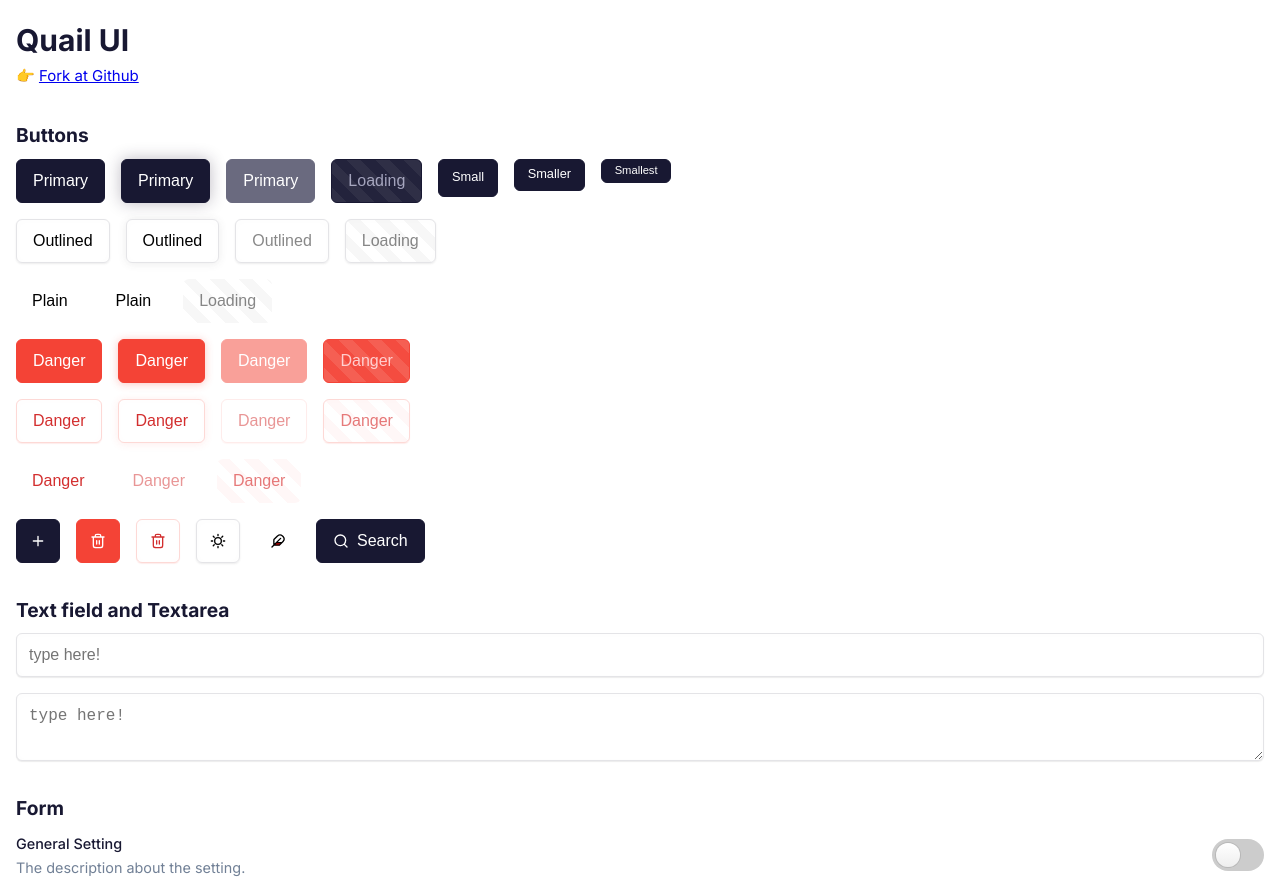
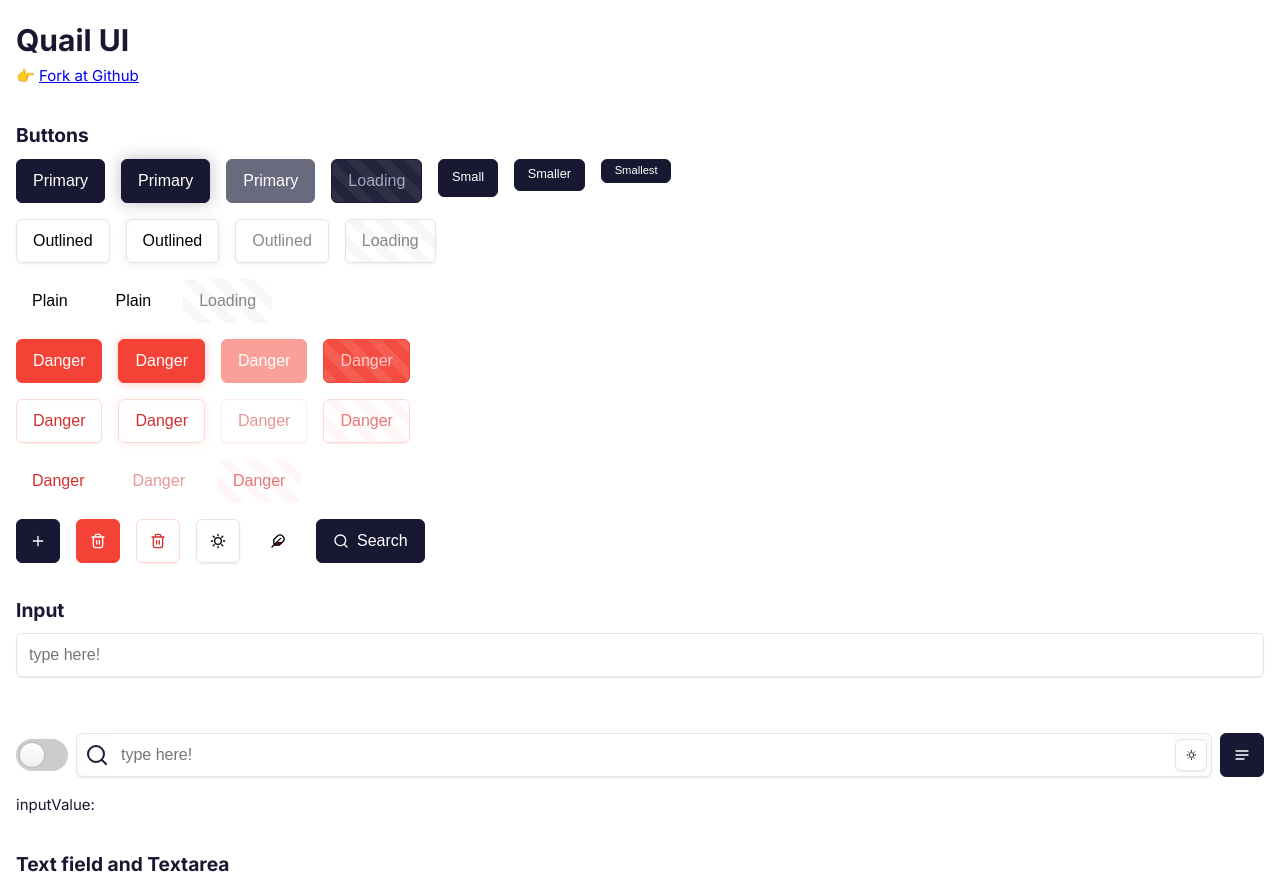
Before and after one commit to quail-ink/quail-ui, a Vue app: page / in a window 1280 px wide. Shown: the top 888 px of the page. Built offline with nearby package versions, Linux system fonts and the light colour scheme.

Commit message:
chore: Add QInput and QSearchInput components

```diff
--- a/src/App.vue
+++ b/src/App.vue
@@ -11,6 +11,8 @@ const dialogValue2 = ref(false);
 const dialogValue3 = ref(false);
 const dialogValue4 = ref(false);
 const fieldValue = ref("");
+const inputValue = ref("");
+
 const menuItems = computed(() => [
   {
     title: "Item 1",
@@ -93,6 +95,22 @@ const tabs = computed(() => [
   { id: "tab3", title: "Tab 3" },
 ]);
 
+const searchItems = computed(() => {
+  const source = [
+    "Apple", "Banana", "Cherry", "Donut", "Apple Pie", "Banana Split",
+  ];
+  const ret = source.map((item) => {
+    return {
+      title: item,
+      subtitle: `This is a ${item}`,
+      action: () => {
+        console.log("search item selected", item);
+      },
+    };
+  });
+  return ret.filter((item) => item.title.toLowerCase().includes(inputValue.value.toLowerCase()));
+})
+
 const selectedTab = ref(tabs.value[0]);
 
 function onLangSelected(item: any) {
@@ -120,6 +138,13 @@ function openDialog3(ev:any) {
 
 function openDialog4(ev:any) {
   dialogValue4.value = true;
+}
+
+function searchInputKeyup(val:any) {
+  console.log("searchInputChanged", val);
+}
+function selectSearchResult(val:any) {
+  console.log("select result ", val);
 }
 </script>
 
@@ -191,6 +216,35 @@ function openDialog4(ev:any) {
           <QIconSearch class="icon" />
           <span class="button-label">Search</span>
         </QButton>
+      </div>
+    </div>
+
+    <div class="section">
+      <h2 class="section-title">Input</h2>
+      <div class="flow">
+        <QInput v-model="inputValue" type="text" placeholder="type here!" />
+        <br/>
+        <QInput v-model="inputValue" type="text" placeholder="type here!">
+          <template #prepend-out>
+            <QSwitch class="mr-2"/>
+          </template>
+          <template #prepend>
+            <QIconSearch class="icon ml-2" />
+          </template>
+          <template #append>
+            <QButton class="outlined xs icon mr-1">
+              <QIconSun class="icon" />
+            </QButton>
+          </template>
+          <template #append-out>
+            <QButton class="primary icon ml-2">
+              <QIconMenu class="icon" />
+            </QButton>
+          </template>
+        </QInput>
+      </div>
+      <div class="flow">
+        <div>inputValue: {{ inputValue }}</div>
       </div>
     </div>
 
@@ -528,6 +582,8 @@ function openDialog4(ev:any) {
           @change:next="() => { currentPage++; console.log(currentPage) }"
           @change:goto="(val: any) => { currentPage = val; console.log(val)}"
         />
+        <br />
+        <QButton class="outlined" @click="currentPage = 1">Go to 1</QButton>
       </div>
     </div>
 
@@ -541,6 +597,17 @@ function openDialog4(ev:any) {
           </div>
         </div>
         <QButton class="outlined ml-4" @click="selectedTab = tabs[1]">Select Tab 2</QButton>
+      </div>
+    </div>
+
+    <div class="section">
+      <h2 class="section-title">Search</h2>
+      <div class="flex">
+        <QSearchInput v-model="inputValue" :items="searchItems"
+          @keyup="searchInputKeyup" @select="selectSearchResult"/>
+      </div>
+      <div class="flex">
+        inputValue: {{ inputValue }}
       </div>
     </div>
 
--- /dev/null
+++ b/src/components/common/QInput.vue
@@ -0,0 +1,132 @@
+<template>
+  <div class="q-input" :class="cls">
+    <div class="q-input-prepend-out">
+      <slot name="prepend-out"></slot>
+    </div>
+    <div class="q-text-field-wrapper">
+      <div class="q-input-prepend">
+        <slot name="prepend"></slot>
+      </div>
+      <input
+        ref="textField"
+        class="q-text-field text-field"
+        :placeholder="props.placeholder"
+        :disabled="props.disabled"
+        v-model="text"
+        @change="textChanged"
+        @keyup="keyup"
+        @focus="() => emit('focus')"
+        @blur="() => emit('blur')"
+      />
+      <QButton class="clear-btn plain icon" @click="clear">
+        <QIconCloseCirle class="icon" />
+      </QButton>
+      <div class="q-input-append">
+        <slot name="append"></slot>
+      </div>
+    </div>
+    <div class="q-input-append-out">
+      <slot name="append-out"></slot>
+    </div>
+  </div>
+</template>
+
+<script setup lang="ts">
+import { computed, onMounted, ref, watch } from "vue";
+import QIconCloseCirle from "../icons/QIconCloseCircle.vue";
+
+const props = defineProps({
+  modelValue: {
+    type: String,
+    default: "",
+  },
+  placeholder: {
+    default: "Type here",
+  },
+  defaultText: {
+    default: "",
+  },
+  disabled: {
+    default: false,
+  },
+});
+
+const emit = defineEmits(["change", "blur", "focus", "keyup", "update:modelValue"]);
+const text = ref(props.defaultText);
+const textField = ref<any>(null);
+
+watch(() => props.modelValue, (val) => {
+  text.value = val;
+});
+
+const cls = computed(() => {
+  const ret:any = {
+    "disabled": props.disabled,
+  };
+  ret['empty'] = text.value === '';
+  return ret;
+});
+
+function keyup(e: KeyboardEvent) {
+  updateValue();
+  emit("keyup", e);
+}
+
+function textChanged() {
+  updateValue();
+  emit("change", text.value);
+}
+
+function clear() {
+  text.value = "";
+  updateValue();
+  textField.value.focus();
+  emit("change", text.value);
+}
+
+function updateValue() {
+  emit("update:modelValue", text.value);
+}
+
+onMounted(() => {
+});
+</script>
+
+<style scoped lang="scss">
+.q-input {
+  width: 100%;
+  display: flex;
+  align-items: center;
+
+  .q-input-prepend, .q-input-append,
+  .q-input-prepend-out, .q-input-append-out {
+    display: flex;
+    align-items: center;
+    justify-content: center;
+  }
+
+  .q-text-field-wrapper {
+    width: 100%;
+    height: 44px;
+    border: 1px solid rgba(0, 0, 0, 0.1);
+    border-radius: 6px;
+    box-shadow: inset 0px 1px 8px 0px rgba(0,0,0,0.03), 0px 1px 1px 0px #4343431A;
+    align-items: center;
+    display: flex;
+    &:deep(.q-text-field) {
+      border: none;
+      height: 42px;
+      box-shadow: none;
+    }
+    .clear-btn {
+      height: 42px;
+      color: var(--vt-c-text-light-3);
+    }
+  }
+  &.empty {
+    .clear-btn {
+      display: none;
+    }
+  }
+}
+</style>
--- a/src/components/common/QPagination.vue
+++ b/src/components/common/QPagination.vue
@@ -4,7 +4,7 @@ import QIconArrowLeft from '../icons/QIconArrowLeft.vue';
 import QIconArrowRight from '../icons/QIconArrowRight.vue';
 const props = defineProps({
   modelValue: {
-    type: Number || Object,
+    type: Number,
     default: 1,
   },
   totalPage: {
--- /dev/null
+++ b/src/components/common/QSearchInput.vue
@@ -0,0 +1,86 @@
+<template>
+  <div class="q-search-input">
+    <QInput v-model="text" type="text" :placeholder="placeholder" :disabled="disabled"
+      @keyup="keyup" @change="textChanged"></QInput>
+    <div v-if="items && showItems" class="result mt-1">
+      <QMenu :items="resultItems"  persistent></QMenu>
+    </div>
+  </div>
+</template>
+
+<script setup lang="ts">
+import { computed, onMounted, ref, watch } from "vue";
+
+const props = defineProps({
+  modelValue: {
+    type: String,
+    default: "",
+  },
+  placeholder: {
+    default: "Type here",
+  },
+  defaultText: {
+    default: "",
+  },
+  disabled: {
+    default: false,
+  },
+  items: {
+    type: Array<any>,
+    default: () => [],
+  },
+});
+
+const emit = defineEmits(["change", "blur", "focus", "keyup", "select", "update:modelValue"]);
+const text = ref(props.defaultText);
+const showItems = ref(false);
+
+watch(() => props.modelValue, (val) => {
+  text.value = val;
+});
+
+watch(() => text.value, (val) => {
+  if (text.value === '') {
+    showItems.value = false;
+  }
+});
+
+watch(() => props.items, (val) => {
+  showItems.value = val.length > 0 && text.value !== '';
+});
+
+const resultItems = computed(() => {
+  return props.items.map((item) => {
+    return {
+      title: item.title,
+      subtitle: item.subtitle,
+      action: () => {
+        emit("select", item);
+        showItems.value = false;
+      },
+    };
+  });
+});
+
+function keyup(e: KeyboardEvent) {
+  updateValue();
+  emit("keyup", e);
+}
+
+function textChanged() {
+  updateValue();
+  emit("change", text.value);
+}
+
+function updateValue() {
+  emit("update:modelValue", text.value);
+}
+
+onMounted(() => {
+});
+</script>
+
+<style scoped lang="scss">
+.q-search-input {
+}
+</style>
--- a/src/components/common/index.ts
+++ b/src/components/common/index.ts
@@ -15,6 +15,8 @@ import QAvatar from './QAvatar.vue';
 import QDropdownMenuWithTextField from './QDropdownMenuWithTextField.vue';
 import QButton from './QButton.vue';
 import QTabs from './QTabs.vue';
+import QInput from './QInput.vue';
+import QSearchInput from './QSearchInput.vue';
 
 export {
   QDatetimePicker,
@@ -34,4 +36,6 @@ export {
   QDropdownMenuWithTextField,
   QButton,
   QTabs,
+  QInput,
+  QSearchInput,
 };
```
